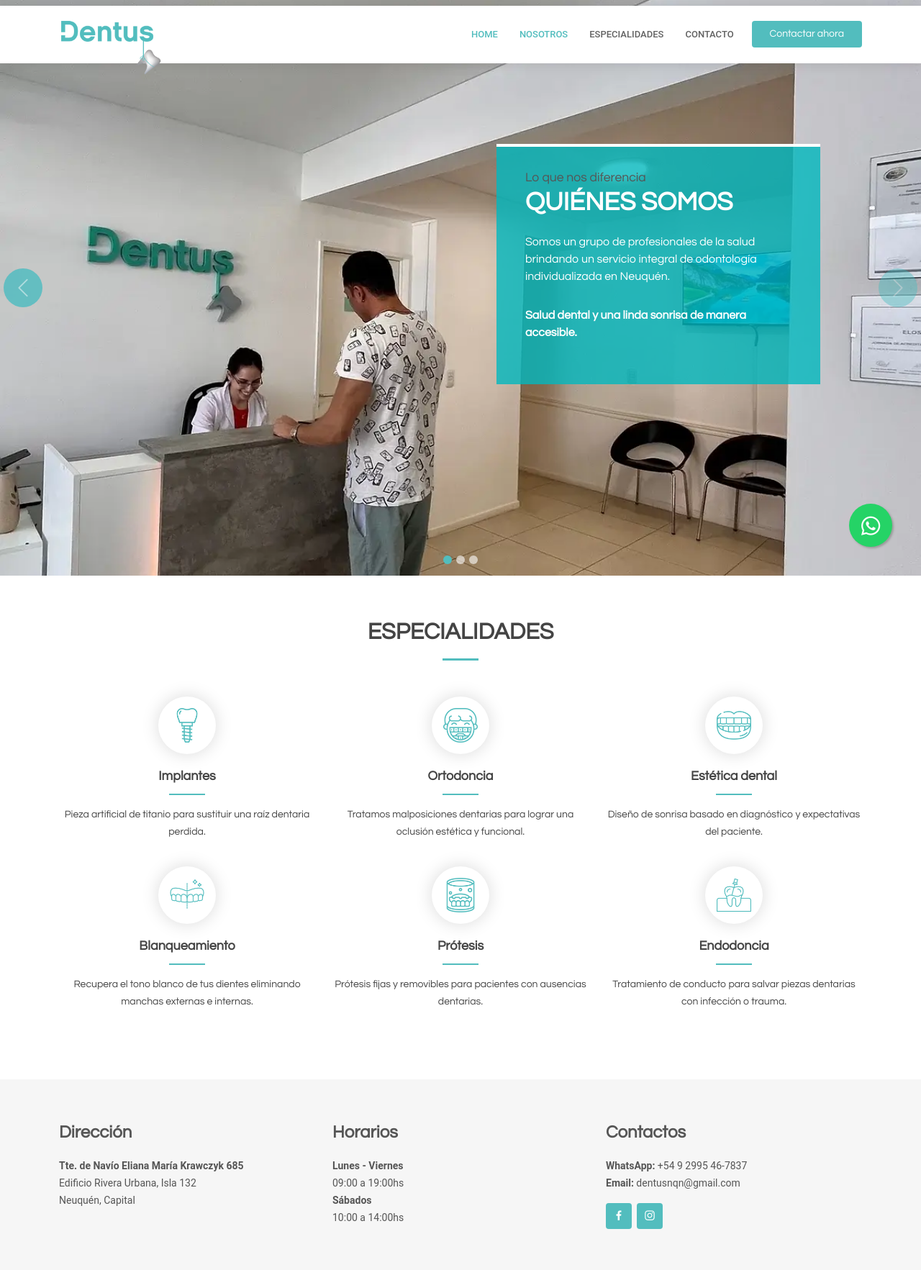
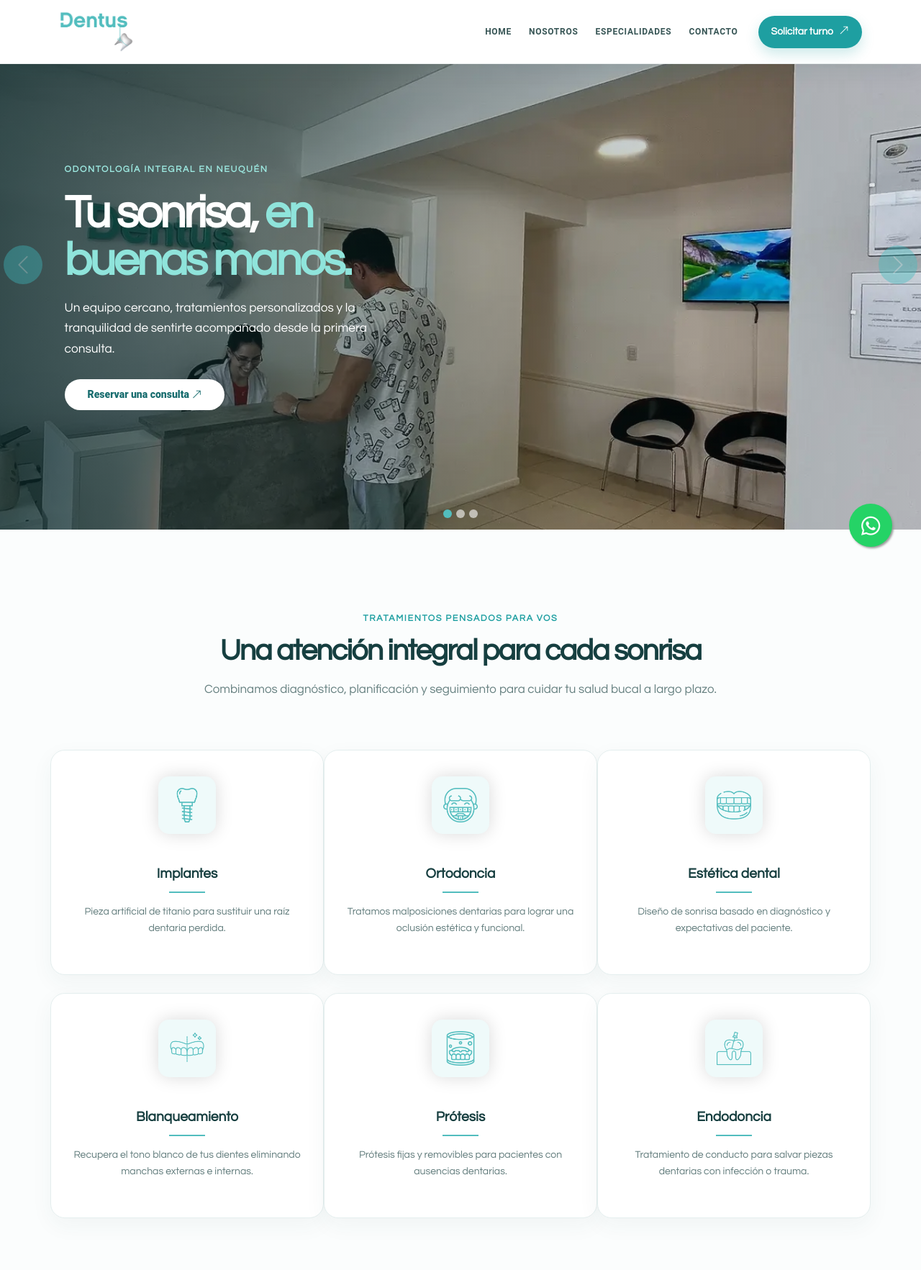
Before and after one commit to mokelean/dentus, a PHP site: page / in a window 1280 px wide. Shown: the top 1765 px of the page at 72% size. Run offline with PHP 8.4, Linux system fonts and the light colour scheme.

Commit message:
Refresh Dentus homepage visual design

```diff
--- a/assets/css/style.css
+++ b/assets/css/style.css
@@ -691,6 +691,225 @@ section {
 }
 
 /*--------------------------------------------------------------
+# Dentus refresh
+--------------------------------------------------------------*/
+.dentus-refresh {
+  background: #fbfdfd;
+  color: #243737;
+}
+
+.dentus-refresh #header {
+  top: 0;
+  padding: 15px 0;
+  border-bottom: 1px solid rgba(32, 78, 78, 0.08);
+  box-shadow: 0 10px 28px rgba(21, 67, 67, 0.07);
+}
+
+.dentus-refresh #header .logo img {
+  max-height: 58px;
+  position: static;
+}
+
+.dentus-refresh .navbar a,
+.dentus-refresh .navbar a:focus {
+  padding-left: 24px;
+  color: #385656;
+  font-size: 12px;
+  font-weight: 700;
+  letter-spacing: 0.06em;
+}
+
+.dentus-refresh .appointment-btn {
+  display: inline-flex;
+  align-items: center;
+  gap: 8px;
+  margin-left: 28px;
+  padding: 12px 18px;
+  border-radius: 999px;
+  background: #1e9fa1;
+  box-shadow: 0 8px 18px rgba(30, 159, 161, 0.22);
+  font-weight: 700;
+}
+
+.dentus-refresh .appointment-btn:hover {
+  background: #167f81;
+  transform: translateY(-1px);
+}
+
+.dentus-refresh #hero {
+  height: min(760px, 92vh);
+  min-height: 620px;
+  background: #173b3c;
+}
+
+.dentus-refresh #hero .carousel-item::before {
+  content: "";
+  background: linear-gradient(90deg, rgba(12, 41, 42, 0.78) 0%, rgba(12, 41, 42, 0.28) 58%, rgba(12, 41, 42, 0.08) 100%);
+}
+
+.dentus-refresh #hero .hero-card {
+  top: 50%;
+  left: max(7vw, 48px);
+  right: auto;
+  width: min(560px, 46vw);
+  max-width: none;
+  transform: translateY(-42%);
+  padding: 0;
+  border: 0;
+  background: transparent;
+}
+
+.dentus-refresh #hero .container.right,
+.dentus-refresh #hero .container.left {
+  left: max(7vw, 48px);
+  right: auto;
+}
+
+.dentus-refresh #hero small,
+.dentus-refresh .eyebrow {
+  display: inline-block;
+  color: #9ce7df;
+  font-size: 0.78rem;
+  font-weight: 800;
+  letter-spacing: 0.13em;
+  text-transform: uppercase;
+}
+
+.dentus-refresh #hero h2 {
+  margin: 18px 0;
+  max-width: 520px;
+  font-size: clamp(2.6rem, 5vw, 4.8rem);
+  line-height: 1.03;
+  letter-spacing: -0.05em;
+  text-transform: none;
+}
+
+.dentus-refresh #hero h2 span {
+  color: #8fe4db;
+}
+
+.dentus-refresh #hero p {
+  max-width: 480px;
+  margin: 0 0 28px;
+  font-size: 1.08rem;
+  line-height: 1.65;
+}
+
+.dentus-refresh #hero .btn-get-started {
+  border-radius: 999px;
+  background: #fff;
+  color: #176c6e;
+  font-weight: 800;
+  letter-spacing: 0;
+  text-transform: none;
+}
+
+.dentus-refresh #hero .btn-get-started:hover {
+  background: #a9eee6;
+}
+
+.dentus-refresh section {
+  padding: 110px 0;
+}
+
+.dentus-refresh .section-title {
+  max-width: 740px;
+  margin: 0 auto 24px;
+  padding-bottom: 34px;
+}
+
+.dentus-refresh .section-title .eyebrow {
+  color: #1e9fa1;
+  margin-bottom: 12px;
+}
+
+.dentus-refresh .section-title h2 {
+  margin: 0 0 16px;
+  padding: 0;
+  color: #163f40;
+  font-size: clamp(2rem, 3.2vw, 3rem);
+  line-height: 1.12;
+  letter-spacing: -0.04em;
+  text-transform: none;
+}
+
+.dentus-refresh .section-title h2::after {
+  display: none;
+}
+
+.dentus-refresh .section-title p {
+  color: #668080;
+  font-size: 1.06rem;
+  line-height: 1.7;
+}
+
+.dentus-refresh .services .icon-box {
+  margin: 12px 0;
+  min-height: 258px;
+  padding: 36px 30px;
+  border: 1px solid #e4eeee;
+  border-radius: 20px;
+  background: #fff;
+  box-shadow: 0 10px 30px rgba(34, 83, 83, 0.05);
+  transition: transform 0.25s ease, box-shadow 0.25s ease;
+}
+
+.dentus-refresh .services .icon-box:hover {
+  transform: translateY(-7px);
+  box-shadow: 0 18px 38px rgba(34, 83, 83, 0.12);
+}
+
+.dentus-refresh .services .icon {
+  background: #effafa;
+  border-radius: 15px;
+}
+
+.dentus-refresh .services .title {
+  margin-top: 24px;
+  color: #173f40;
+  font-size: 1.2rem;
+}
+
+.dentus-refresh .services .description {
+  color: #607b7b;
+  line-height: 1.65;
+}
+
+@media (max-width: 991px) {
+  .dentus-refresh #hero .hero-card,
+  .dentus-refresh #hero .container.right,
+  .dentus-refresh #hero .container.left {
+    left: 32px;
+    width: calc(100% - 64px);
+  }
+
+  .dentus-refresh #hero h2 {
+    font-size: clamp(2.4rem, 10vw, 4rem);
+  }
+}
+
+@media (max-width: 576px) {
+  .dentus-refresh #hero {
+    min-height: 640px;
+  }
+
+  .dentus-refresh #hero .hero-card,
+  .dentus-refresh #hero .container.right,
+  .dentus-refresh #hero .container.left {
+    left: 24px;
+    width: calc(100% - 48px);
+  }
+
+  .dentus-refresh .appointment-btn {
+    display: none;
+  }
+
+  .dentus-refresh section {
+    padding: 76px 0;
+  }
+}
+
+/*--------------------------------------------------------------
 # Breadcrumbs
 --------------------------------------------------------------*/
 .breadcrumbs {
--- a/index.php
+++ b/index.php
@@ -31,7 +31,7 @@
   <link href="assets/css/style.css" rel="stylesheet">
 </head>
 
-<body>
+<body class="dentus-refresh">
 
   <a href="https://wa.me/5492995467837" class="wp-float" target="_blank">
     <i class="fa-brands fa-whatsapp"></i>
@@ -49,7 +49,7 @@
         </ul>
         <i class="bi bi-list mobile-nav-toggle"></i>
       </nav>
-      <a href="https://wa.me/5492995467837" class="appointment-btn scrollto">Contactar ahora</a>
+      <a href="https://wa.me/5492995467837" class="appointment-btn scrollto">Solicitar turno <i class="bi bi-arrow-up-right"></i></a>
     </div>
   </header>
 
@@ -59,27 +59,27 @@
       <div class="carousel-inner" role="listbox">
 
         <div class="carousel-item active" style="background-image: url('assets/images/foto 1 dentus consultorio en villa urquiza bioseguridad dentista consultorio.webp')">
-          <div class="container right">
-            <small>Lo que nos diferencia</small>
-            <h2>Quiénes <span>somos</span></h2>
-            <p>Somos un grupo de profesionales de la salud brindando un servicio integral de odontología individualizada en Neuquén.</p>
-            <p><b>Salud dental y una linda sonrisa de manera accesible.</b></p>
+          <div class="container right hero-card">
+            <small>Odontología integral en Neuquén</small>
+            <h2>Tu sonrisa, <span>en buenas manos.</span></h2>
+            <p>Un equipo cercano, tratamientos personalizados y la tranquilidad de sentirte acompañado desde la primera consulta.</p>
+            <a class="btn-get-started" href="https://wa.me/5492995467837">Reservar una consulta <i class="bi bi-arrow-up-right"></i></a>
           </div>
         </div>
 
         <div class="carousel-item" style="background-image: url('assets/images/foto 2 dentus consultorio en villa urquiza bioseguridad dentista.png')">
-          <div class="container right">
-            <small>Lo que nos diferencia</small>
-            <h2>Bioseguridad</h2>
-            <p>Contamos con estrictos protocolos de higiene y esterilidad, fundamentales en la prevención de enfermedades.</p>
+          <div class="container right hero-card">
+            <small>Una atención segura</small>
+            <h2>Cuidamos cada <span>detalle.</span></h2>
+            <p>Protocolos de bioseguridad, tecnología y profesionales que priorizan tu bienestar en cada etapa.</p>
           </div>
         </div>
 
         <div class="carousel-item" style="background-image: url('assets/images/foto 3 dentus consultorio en villa urquiza bioseguridad dentista consultorio.webp')">
-          <div class="container left">
-            <small>Lo que nos diferencia</small>
-            <h2>Puntualidad</h2>
-            <p>Respetar tu tiempo es clave. Disponer de este beneficio te garantiza no cancelar actividades en tu rutina habitual.</p>
+          <div class="container left hero-card">
+            <small>Tu tiempo importa</small>
+            <h2>Atención cercana, <span>sin esperas.</span></h2>
+            <p>Organizamos cada visita para que puedas cuidar tu salud dental con comodidad y confianza.</p>
           </div>
         </div>
 
@@ -97,7 +97,9 @@
     <section id="especialidades" class="services">
       <div class="container" data-aos="fade-up">
         <div class="section-title">
-          <h2>ESPECIALIDADES</h2>
+          <span class="eyebrow">Tratamientos pensados para vos</span>
+          <h2>Una atención integral para cada sonrisa</h2>
+          <p>Combinamos diagnóstico, planificación y seguimiento para cuidar tu salud bucal a largo plazo.</p>
         </div>
         <div class="row">
           <div class="col-lg-4 col-md-6 icon-box" data-aos="zoom-in" data-aos-delay="100">
```
